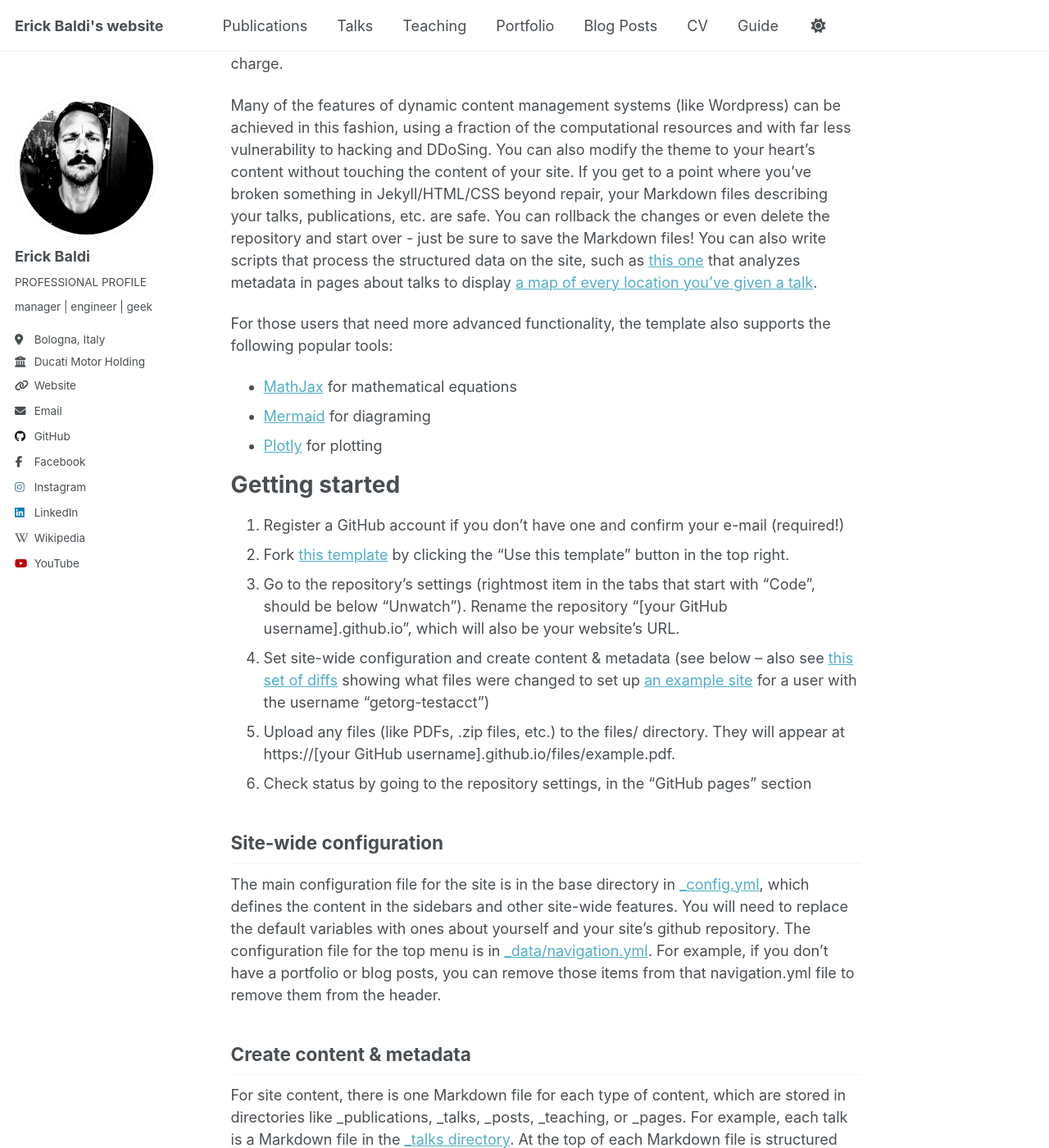
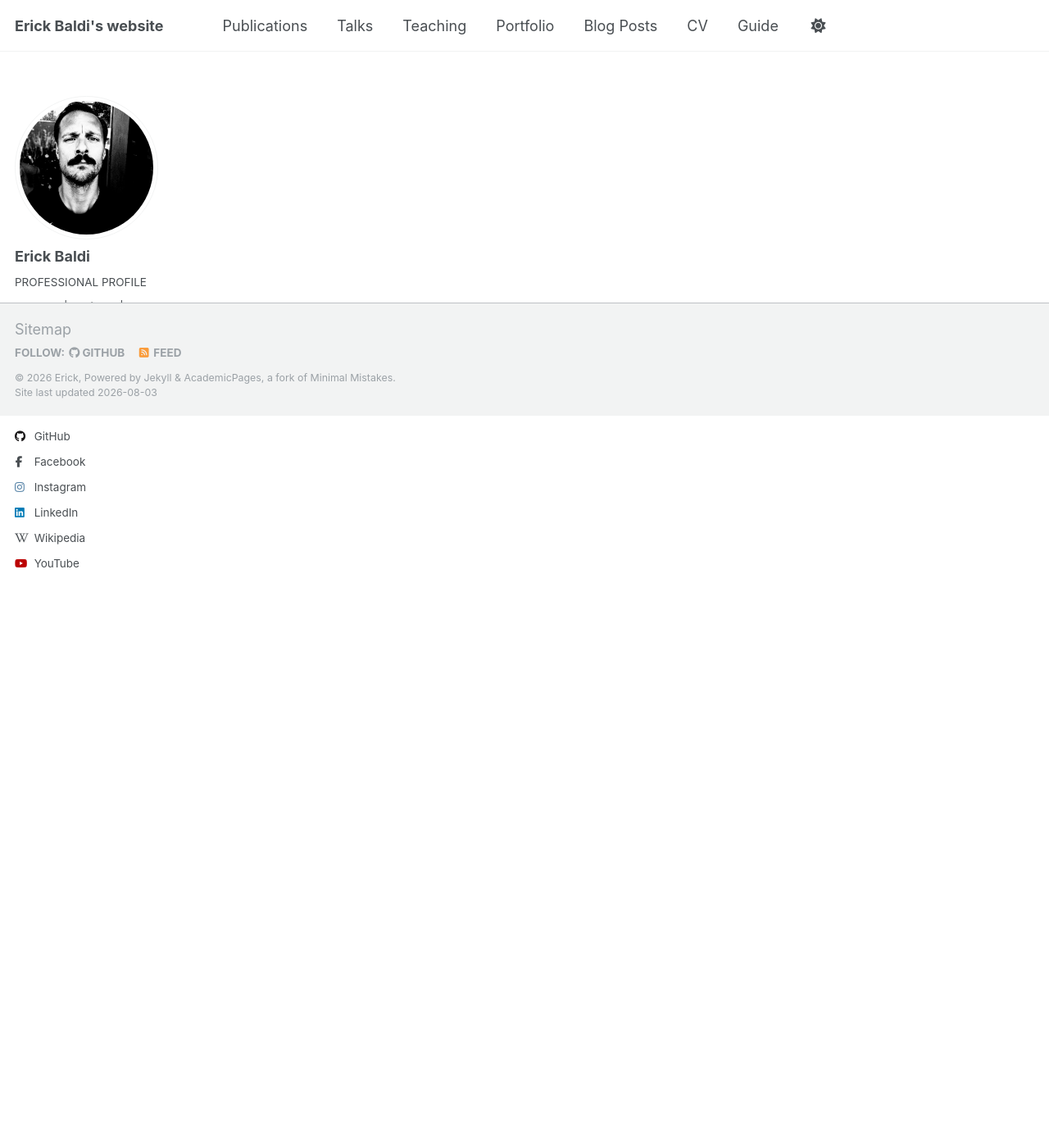
Before and after one commit to erickbaldi/erickbaldi.github.io, a Jekyll site: the page built from _pages/about.md, in a window 1280 px wide and 1400 px high, scrolled down 893 px. Shown: the whole window at 82% size. Built offline with Jekyll 4.4.1, drawn with Linux system fonts in a browser that asks for light colours; a script that is not in the unit is left out; some of the changed text lies outside the part shown.

Commit message:
Update title formatting in about.md

```diff
--- a/_pages/about.md
+++ b/_pages/about.md
@@ -1,6 +1,6 @@
 ---
 permalink: /
-title: "Manager | Engineer | IT | Ducati"
+title: "Manager , Engineer , IT , Ducati"
 author_profile: true
 redirect_from:
   - /about/
@@ -12,7 +12,7 @@ Proven technical experience (former Software Engineer, DBA, and IT Service Manag
 Focused on continuous improvement and professional growth both personally and of his team members.
 Outside of work? Hard-swimmer and sports addicted, metalhead, proud husband and father!
 
-
+<!--
 This is the front page of a website that is powered by the [Academic Pages template](https://github.com/academicpages/academicpages.github.io) and hosted on GitHub pages. [GitHub pages](https://pages.github.com) is a free service in which websites are built and hosted from code and data stored in a GitHub repository, automatically updating when a new commit is made to the repository. This template was forked from the [Minimal Mistakes Jekyll Theme](https://mmistakes.github.io/minimal-mistakes/) created by Michael Rose, and then extended to support the kinds of content that academics have: publications, talks, teaching, a portfolio, blog posts, and a dynamically-generated CV. Incidentally, these same features make it a great template for anyone that needs to show off a professional template!
 
 You can fork [this template](https://github.com/academicpages/academicpages.github.io) right now, modify the configuration and Markdown files, add your own PDFs and other content, and have your own site for free, with no ads!
@@ -60,3 +60,4 @@ Example: editing a Markdown file for a talk
 For more info
 ------
 More info about configuring Academic Pages can be found in [the guide](https://academicpages.github.io/markdown/), the [growing wiki](https://github.com/academicpages/academicpages.github.io/wiki), and you can always [ask a question on GitHub](https://github.com/academicpages/academicpages.github.io/discussions). The [guides for the Minimal Mistakes theme](https://mmistakes.github.io/minimal-mistakes/docs/configuration/) (which this theme was forked from) might also be helpful.
+-->
```
